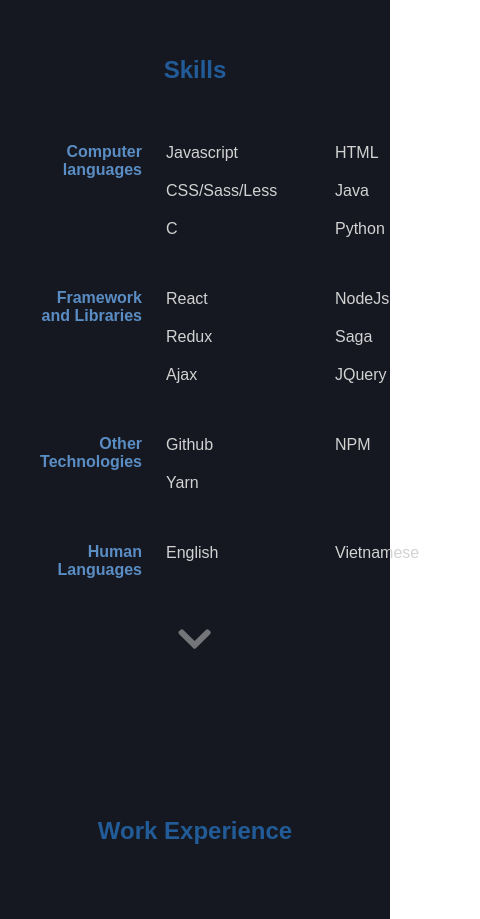
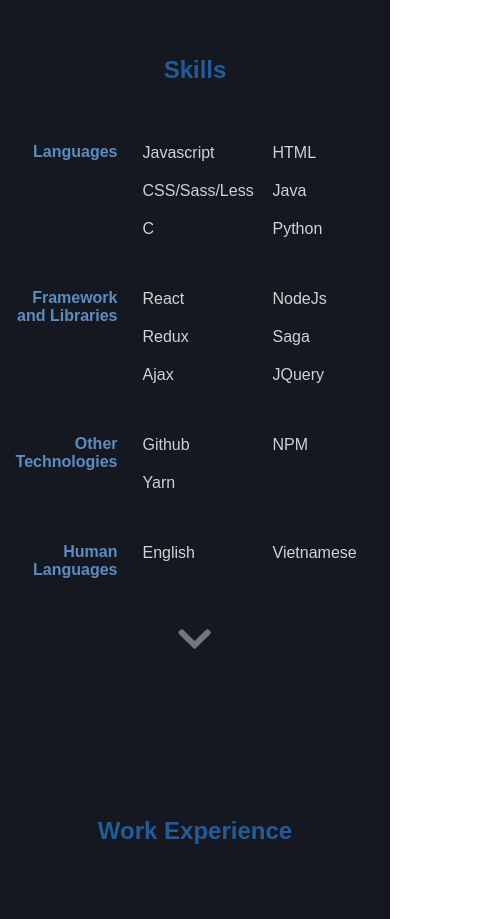
Before and after one commit to helloImHai/helloImHai.github.io, a React (Create React App) app: page / in a window 390 px wide. Shown: the part 1860-2779 px from the top of the page, 480 px wide, since content can reach past the window. Built offline with nearby package versions, Linux system fonts and the light colour scheme.

Commit message:
For iphone screen

```diff
--- a/src/Components/Skills.js
+++ b/src/Components/Skills.js
@@ -18,7 +18,7 @@
             <br />
             <div className="baby">
               <div className="item">
-                <h4 className="cLanguages">Computer languages</h4>
+                <h4 className="cLanguages">Languages</h4>
                 <ul className="list">
                   <div>Javascript</div>
                   <div>HTML</div>
--- a/src/Styles/Components/Skills/Skills.css
+++ b/src/Styles/Components/Skills/Skills.css
@@ -17,9 +17,10 @@
   display: flex;
   flex-direction: row;
   flex-wrap: wrap;
+  justify-content: center;
 }
 .container-4 .container-inner .baby .item {
-  flex: 0 0 448px;
+  flex: 0 0 375px;
   display: flex;
   flex-direction: row;
   flex-wrap: wrap;
@@ -31,15 +32,15 @@
   font-weight: 550;
 }
 .container-4 .container-inner .baby .item ul {
-  flex: 0 0 338px;
+  flex: 0 0 265px;
   display: flex;
   flex-direction: row;
   flex-wrap: wrap;
   padding-left: 0px;
 }
 .container-4 .container-inner .baby .item ul div {
-  width: 145px;
-  padding-left: 24px;
+  width: 105px;
+  padding-left: 25px;
   padding-top: 6px;
   padding-bottom: 14px;
 }
--- a/src/Styles/Components/Skills/Skills.less
+++ b/src/Styles/Components/Skills/Skills.less
@@ -17,8 +17,9 @@
       display: flex;
       flex-direction: row;
       flex-wrap: wrap;
+      justify-content: center;
       .item {
-        flex: 0 0 448px;
+        flex: 0 0 375px;
         display: flex;
         flex-direction: row;
         flex-wrap: wrap;
@@ -29,14 +30,14 @@
           font-weight: 550;
         }
         ul {
-          flex: 0 0 338px;
+          flex: 0 0 265px;
           display: flex;
           flex-direction: row;
           flex-wrap: wrap;
           padding-left: 0px;
           div {
-            width: 145px;
-            padding-left: 24px;
+            width: 105px;
+            padding-left: 25px;
             padding-top: 6px;
             padding-bottom: 14px;
           }
```
